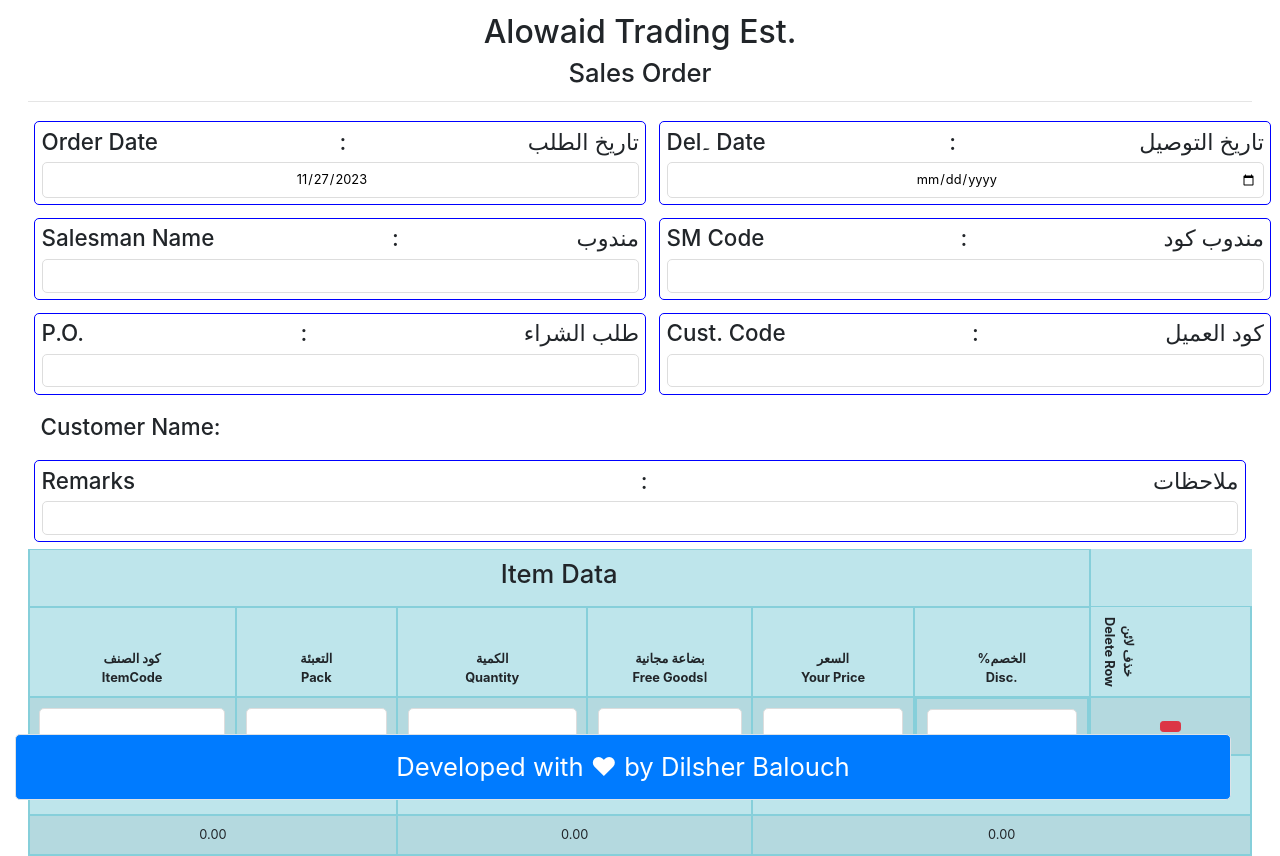
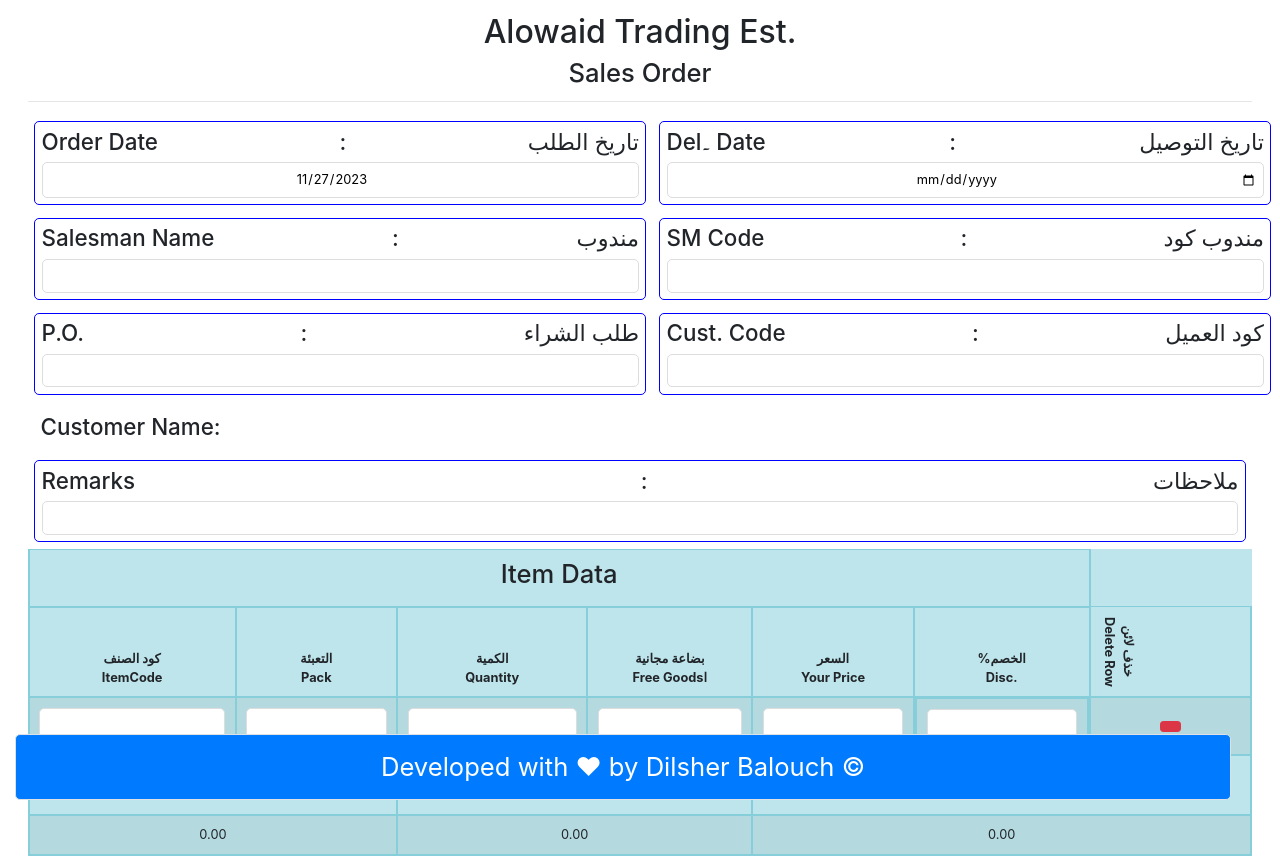
Before and after one commit to DilsherB/sales-order-app, a React (Create React App) app: page / in a window 1280 px wide. Shown: the top 856 px of the page. Built offline with nearby package versions, Linux system fonts and the light colour scheme; the HTML template or start-up script is replaced by a standard one.

Commit message:
footer added.

```diff
--- a/src/components/SalesOrder.js
+++ b/src/components/SalesOrder.js
@@ -502,7 +502,8 @@
       <div
         className="d-flex justify-content-center border p-3 bg-primary text-white"
         style={{ position: "fixed", bottom: "0", width: "95vw", borderRadius: "5px", fontSize: "2rem" }}
-        >Developed with &#10084; by Dilsher Balouch
+        >
+          Developed with &#10084; by Dilsher Balouch &copy;
       </div>
     </div>
   );
```
